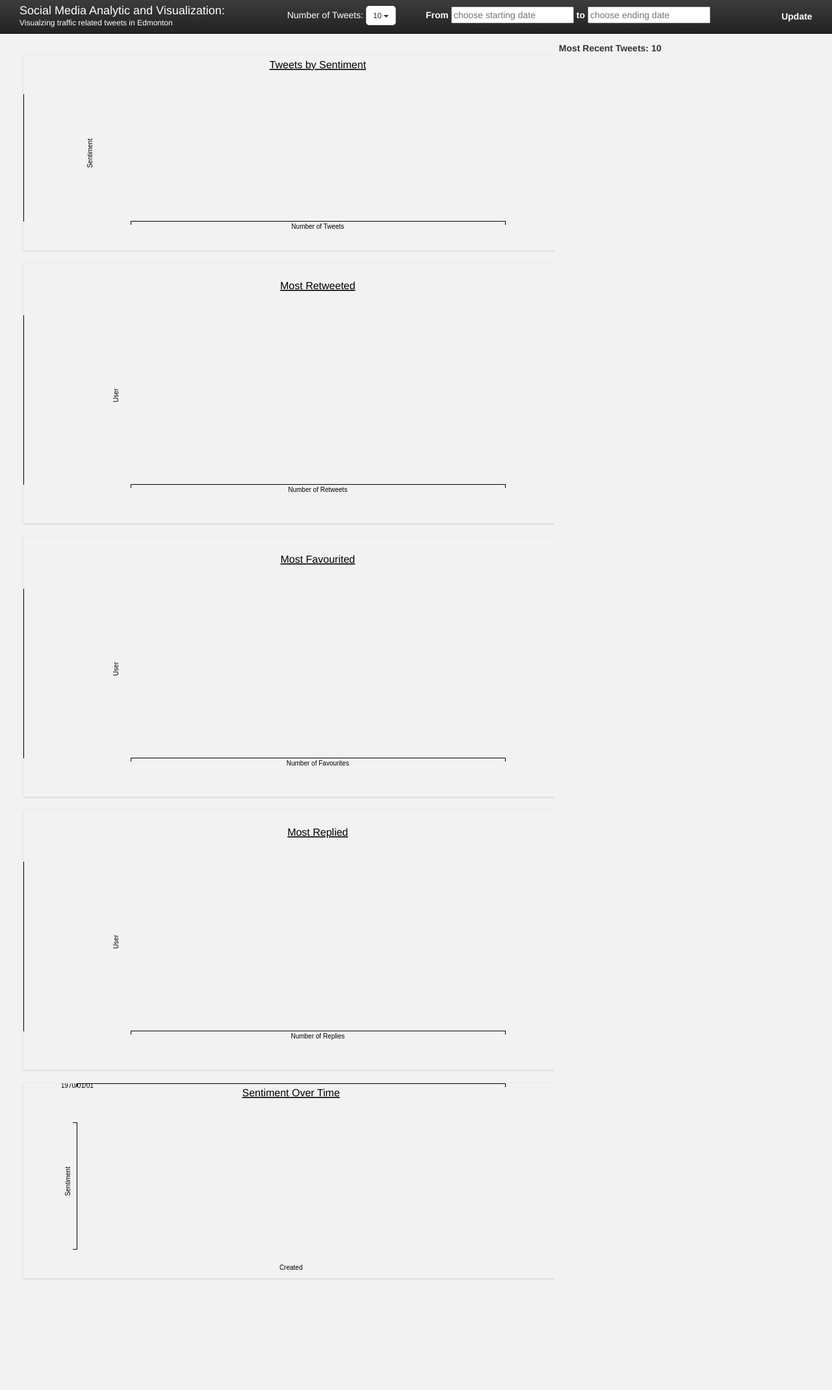
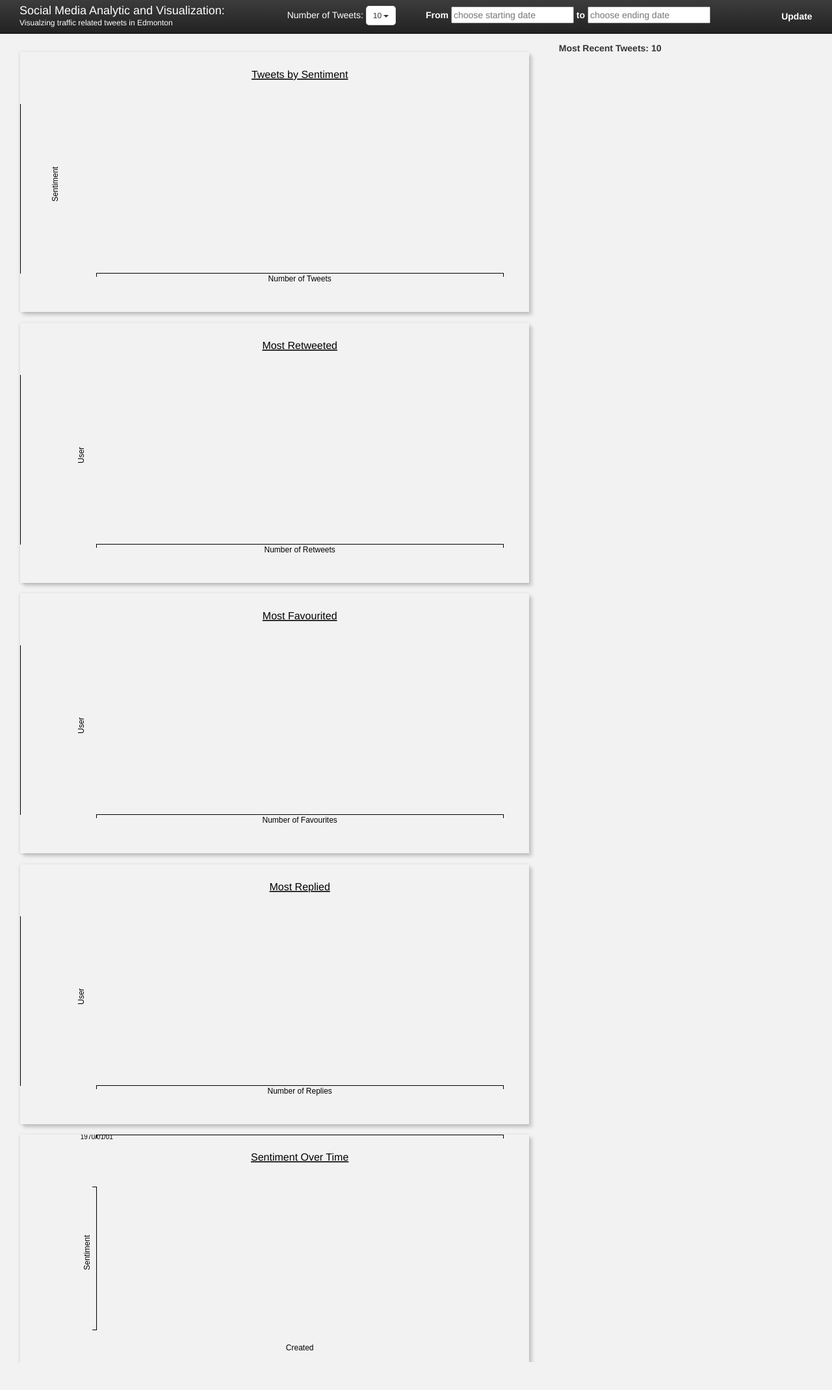
Before and after one commit to ajamal31/Twitter-Sentiment-Analysis, a Django app: page / in a window 1280 px wide. Shown: the whole page at 65% size. Run offline with Django 3.2, Linux system fonts and the light colour scheme; data that the repository does not hold is empty; some libraries are stand-ins or nearby versions.

Commit message:
Css graph (#77)
* Adjust font size of axes

* add window resize function to graphs. Apply some sytle to line graph to make it more in like with bar graphs

* rotate labels on line graph. Give line graph vertical gridlines

* more noticable dropshadow. Change line graph to bubble to get around a bug with dimple.

* Color ramp on bubble graph

* fix dropshadow

```diff
--- a/traffic_data/graph/static/graph/barGraph.js
+++ b/traffic_data/graph/static/graph/barGraph.js
@@ -7,7 +7,7 @@ function makeGraph(data, title, divName, xTitle, yTitle) {
     chart.addCategoryAxis("y", yTitle);
     chart.addMeasureAxis("x", xTitle);
     var s = chart.addSeries(null, dimple.plot.bar);
-    chart.setMargins("20%", "20%", "10%", "15%");
+    chart.setMargins("15%", "20%", "5%", "15%");
 
     s.tooltipFontSize = "14px";
     s.getTooltipText = function (e) {
@@ -32,7 +32,9 @@ function makeGraph(data, title, divName, xTitle, yTitle) {
         chart.axes[0].addOrderRule(xTitle, false);
     }
 
+    chart.axes[1].fontSize = "12px";
     chart.draw(draw_time);
+    chart.axes[0].titleShape.style("font-size", "12px");
 
     s.shapes.on("mouseover", function (e) {
         d3.select(divName).selectAll("rect").style("opacity", .3);
@@ -44,6 +46,14 @@ function makeGraph(data, title, divName, xTitle, yTitle) {
         d3.selectAll("rect").style("opacity", 0.8);
         dimple._removeTooltip(e, this, chart, s);
     })
+
+    window.onresize = function () {
+        // As of 1.1.0 the second parameter here allows you to draw
+        // without reprocessing data.  This saves a lot on performance
+        // when you know the data won't have changed.
+        chart.draw(0, true);
+    };
+
 }
 
 function makeSocialGraph(data, divName, title, xTitle) {
@@ -54,10 +64,6 @@ function makeSentimentGraph(data, divName, title, xTitle) {
     makeGraph(data, title, divName, xTitle, "Sentiment");
 }
 
-function makeSentimentGraph(data, divName, title, xTitle) {
-    chart = makeGraph(data, title, divName, xTitle, "Sentiment");
-}
-
 function redraw_socialgraph(data, object_name, title, x_title) {
     $(object_name).remove();
     var class_name = object_name.slice(1);
--- a/traffic_data/graph/static/graph/lineGraph.js
+++ b/traffic_data/graph/static/graph/lineGraph.js
@@ -4,7 +4,8 @@ function makeLineGraph(data, divName, title) {
     var myChart = new dimple.chart(svg, data);
     var x = myChart.addTimeAxis("x", "Created", "%a %b %d %Y %H:%M:%S","%Y/%m/%d");
     myChart.addMeasureAxis("y", "Sentiment");
-    var s = myChart.addSeries(null, dimple.plot.line);
+    myChart.addColorAxis("Sentiment", ["red", "yellow", "green"]);
+    var s = myChart.addSeries(null, dimple.plot.bubble);
 
     s.getTooltipText = function (e) {
         var i,
@@ -21,7 +22,7 @@ function makeLineGraph(data, divName, title) {
         return tooltip
         };
 
-    myChart.setMargins("10%", "20%", "10%", "15%");
+    myChart.setMargins("15%", "20%", "5%", "25%");
 
     svg.append("text")
     .attr("x", myChart._xPixels() + myChart._widthPixels()/2)
@@ -31,5 +32,33 @@ function makeLineGraph(data, divName, title) {
     .style("text-decoration", "underline")
     .text(title);
 
+    myChart.axes[0].showGridlines = true;
+    myChart.axes[1].showGridlines = false;
+    myChart.axes[1].fontSize = "12px";
     myChart.draw();
+    myChart.axes[0].titleShape.style("font-size", "12px");
+
+    rotate_labels(myChart);
+
+    window.onresize = function () {
+        // As of 1.1.0 the second parameter here allows you to draw
+        // without reprocessing data.  This saves a lot on performance
+        // when you know the data won't have changed.
+        myChart.draw(0, true);
+        rotate_labels(myChart);
+
+
+    };
 }
+
+function rotate_labels(chart) {
+    chart.axes[0].shapes.selectAll('text').attr('transform',
+    function () {
+        var transformAttributeValue = d3.select(this).attr('transform');
+
+        if (transformAttributeValue) {
+            transformAttributeValue = transformAttributeValue.replace('rotate(90,', 'rotate(45,');
+        }
+        return transformAttributeValue;
+    });
+}
--- a/traffic_data/static/traffic_data/keen-dashboards.css
+++ b/traffic_data/static/traffic_data/keen-dashboards.css
@@ -74,16 +74,9 @@
     border: medium none;
 }
 
-.sentiment, .sent_line {
-    box-shadow: 0 1px 3px rgba(0, 0, 0, 0.15);
-    height: 300px;
-    width: 100%;
-    margin: 2.5%;
+.sentiment, .sent_line, .favourite, .reply, .retweet {
+    box-shadow: 5px 5px 5px rgba(0, 0, 0, 0.15), 0 1px 5px rgba(0, 0, 0, 0.15);
+    height: 400px;
+    width: 95%;
+    margin: 2%;
 }
-
-.retweet, .favourite, .reply {
-    box-shadow: 0 1px 3px rgba(0, 0, 0, 0.15);
-    height: 400px;
-    width: 100%;
-    margin: 2.5%;
-}
```
